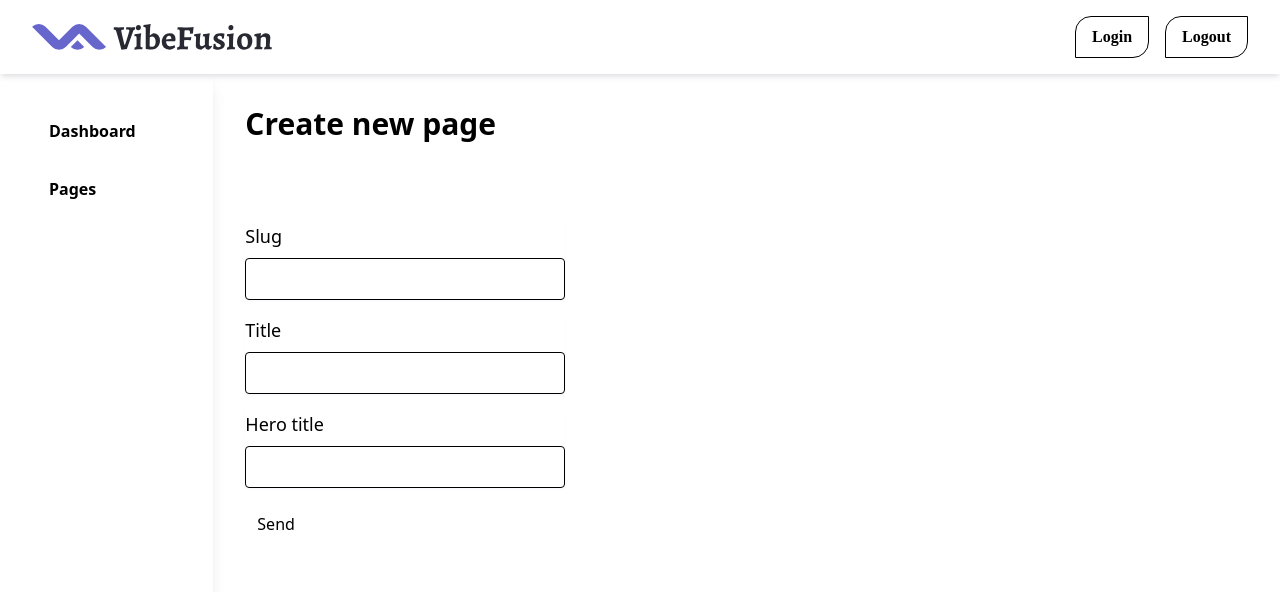
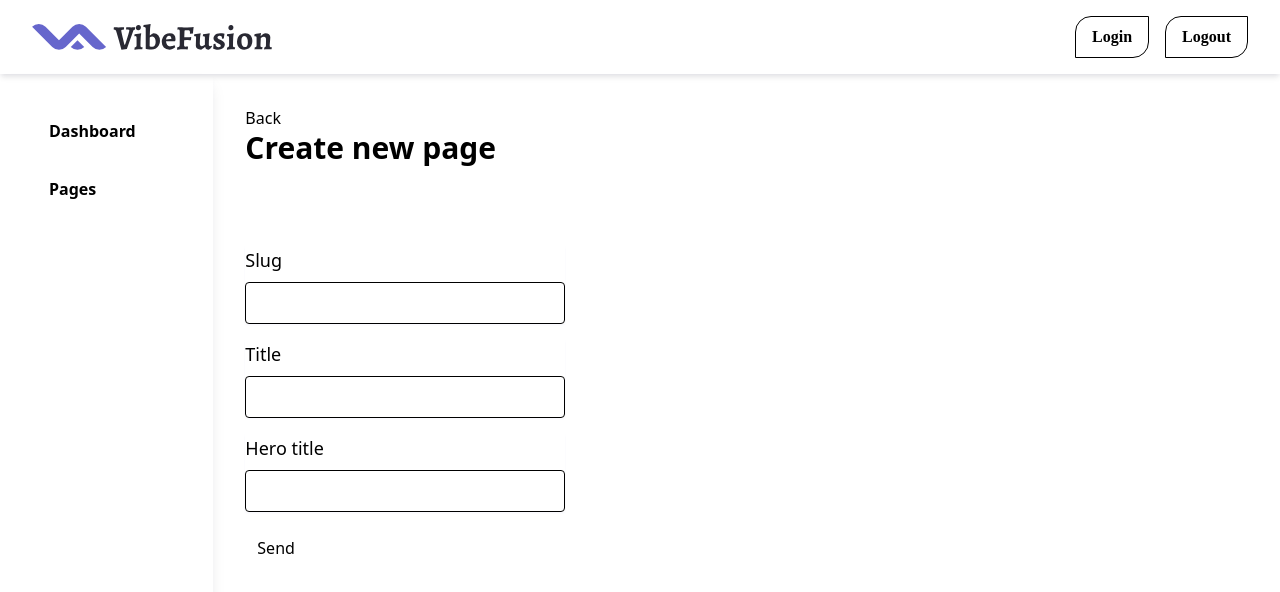
Before and after one commit to Citingdude/vibefusion-front-end, a Nuxt app: page /admin/pages/create in a window 1280 px wide. Shown: the top 592 px of the page. Built offline with nearby package versions, Linux system fonts and the light colour scheme; no server answers.

Commit message:
Add back button

```diff
--- a/pages/admin/pages/create.vue
+++ b/pages/admin/pages/create.vue
@@ -1,5 +1,9 @@
 <template>
   <div class="flex flex-col w-full">
+    <div>
+      <NuxtLink to="/admin/pages">Back</NuxtLink>
+    </div>
+
     <div class="flex justify-between">
       <h1 class="text-3xl font-bold mb-4">Create new page</h1>
     </div>
```
